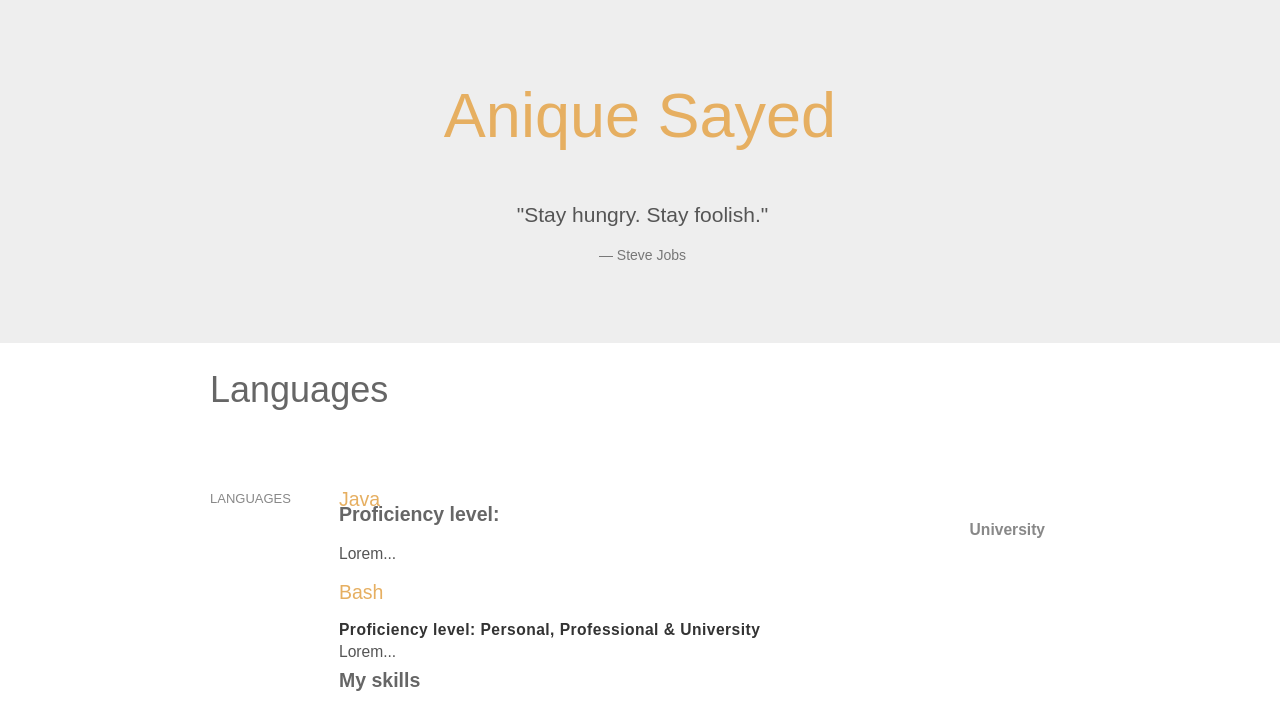
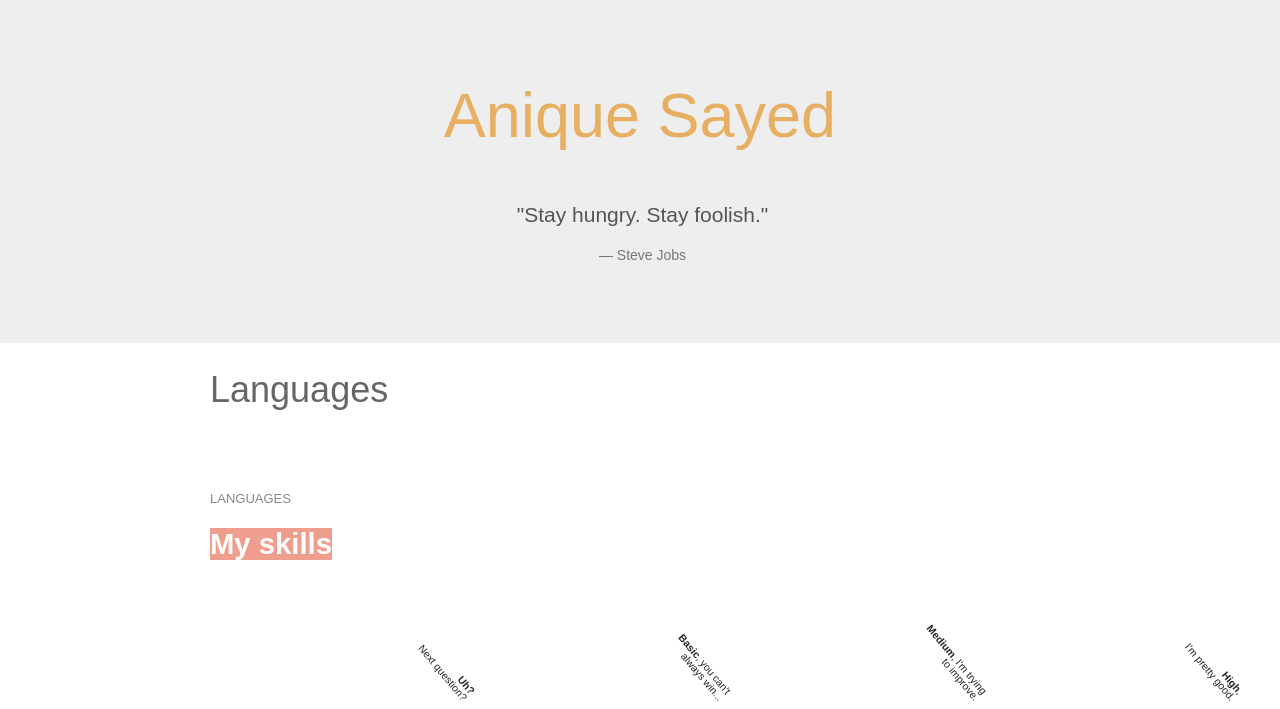
Before and after one commit to aniquesayed/aniquesayed.github.io, a Jekyll site: the page built from languages.html, in a window 1280 px wide. Shown: the top 709 px of the page. Built offline with Jekyll 4.4.1, drawn with Linux system fonts in a browser that asks for light colours; some web fonts are replaced; some of the changed text lies outside the part shown.

Commit message:
editing languages page

```diff
--- a/css/default.css
+++ b/css/default.css
@@ -32,3 +32,61 @@
 }
 
 .jumbotron {text-align: center; margin-bottom: 0px;}
+
+
+
+
+/*Skills chart*/
+#skills-chart{margin-top:40px}
+#skills-chart .chart-title{margin:0 0 160px 0}
+#skills-chart .chart-title span{font-size:1.5em;background:rgba(219,39,0,0.45);color:#fff}
+#skills-chart ul{position:relative;list-style:none}
+#skills-chart #chart-legend{position:absolute;width:100%;margin:0;padding:0}
+#skills-chart #chart-legend li{position:relative;float:left;width:20%;background:url('../img/skills-chart-legend-vline.svgz') no-repeat 100% 0}.no-svg
+#skills-chart #chart-legend li{backgraound:url('../img/skills-chart-legend-vline.png') no-repeat 0 0}
+#skills-chart #chart-legend .legend-label{position:absolute;top:-30px;right:-10px;display:block;font-size:.8em;line-height:1;-webkit-transform:rotate(50deg);-webkit-transform-origin:100% 0;-moz-transform:rotate(50deg);-moz-transform-origin:100% 0;-ms-transform:rotate(50deg);-ms-transform-origin:100% 0;-o-transform:rotate(50deg);-o-transform-origin:100% 0;transform:rotate(50deg);transform-origin:100% 0;width:200px;text-align:right}
+#skills-chart #chart-legend li
+#label05 .legend-label{background:url('../img/darth-vader.svgz') no-repeat 100% 50%;padding:0 40px 0 0;-webkit-background-size:contain;-moz-background-size:contain;-o-background-size:contain;background-size:contain}.no-svg
+#skills-chart #chart-legend li #label05 .legend-label{background:url('../img/darth-vader.png') no-repeat 0 50%}
+#skills-chart
+#chart-data{padding-top:30px;margin:0;background:url('../img/skills-chart-hbar-grid.svgz') no-repeat 0 100%}.no-svg
+#skills-chart
+#chart-data{background:url('../img/skills-chart-hbar-grid.png') no-repeat 0 100%}
+#skills-chart
+#chart-data li{background:url('../img/skills-chart-hbar-grid.svgz') no-repeat 0 0;border-left:1px solid
+#000}.no-svg
+#skills-chart
+#chart-data li{background:url('../img/skills-chart-hbar-grid.png') no-repeat 0 0}
+#skills-chart
+#chart-data .data-bar{background:url('../img/skills-chart-hbar.svgz') no-repeat 100% 50%;height:60px}.no-svg
+#skills-chart
+#chart-data .data-bar{background:url('../img/skills-chart-hbar.png') no-repeat 100% 50%}
+#skills-chart
+#chart-data .data-label{line-height:60px;font-size:.938em;margin-left:15px}
+#skills-chart
+#chart-data
+#bar01 .data-bar{width:85%}
+#skills-chart
+#chart-data
+#bar02 .data-bar{width:85%}
+#skills-chart
+#chart-data
+#bar03 .data-bar{width:85%}
+#skills-chart
+#chart-data
+#bar04 .data-bar{width:78%}
+#skills-chart
+#chart-data
+#bar05 .data-bar{width:65%}
+#skills-chart
+#chart-data
+#bar06 .data-bar{width:100%}
+#skills-chart
+#chart-data
+#bar07 .data-bar{width:75%}
+#skills-chart
+#chart-data
+#bar08 .data-bar{width:53%}
+#skills-chart
+#chart-data
+#bar09 .data-bar{width:85%}
--- a/languages.html
+++ b/languages.html
@@ -14,15 +14,6 @@
       <h4>Languages</h4>
       </aside>
 
-      <article>
-      <h3><a href="https://www.bt.com" target="_blank">Java</a> <div class="prof">Proficiency level: </div><div class="date">University</div></h3>
-        <p>Lorem...</p>
-    </article>
-
-      <article>
-      <h3><a href="https://www.bt.com" target="_blank">Bash</a></h3>
-      <div class="role"><b>Proficiency level: Personal, Professional & University</b></div>
-        <p>Lorem...</p>
 
       <div id="skills-chart" class="clearfix">
         <h3 class="chart-title"><span>My skills</span></h3>
@@ -46,18 +37,8 @@
         </ul>
       </div>
 
-    </article>
+
 
   </section>
 
-  <section id="contact">
-    <aside>Contact</aside>
-      <ul>
-          <li>Java</li>
-        </ul>
-        <a href="https://www.bt.com" target="_blank">Java</a>
-  </section>
-
-
-
 </div>
```
Lines whose indentation alone changed are shown as unchanged.
